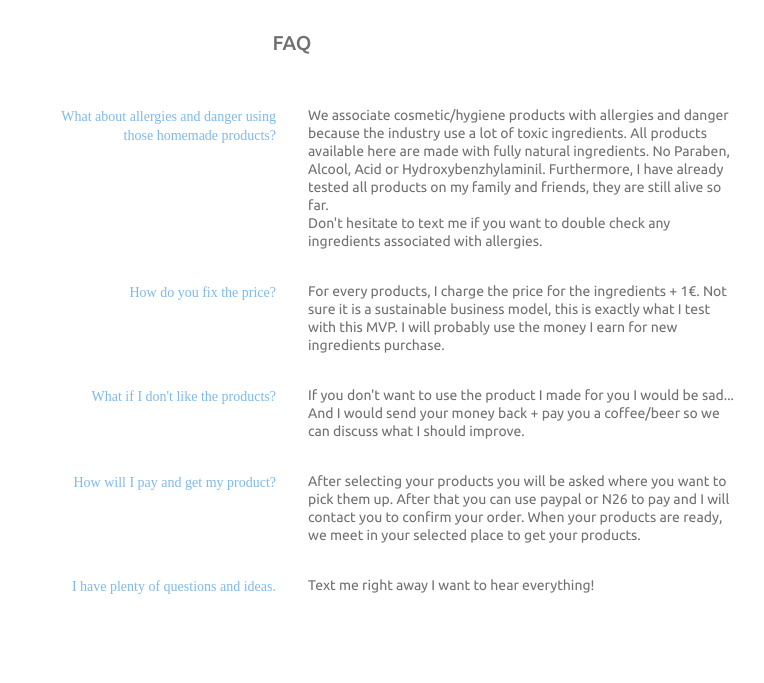
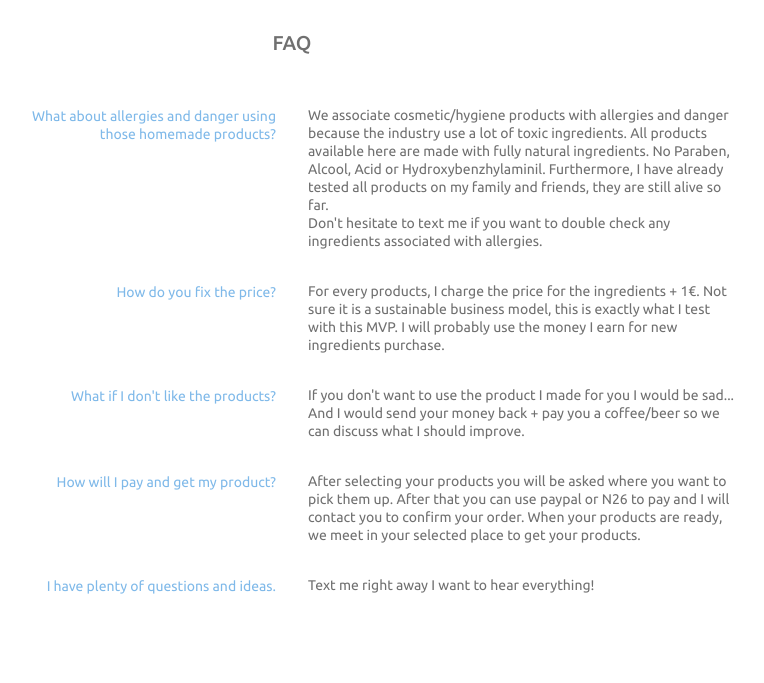
Before and after one commit to Sos-Adrien/Final-Project-SE, a Flask app: page / in a window 1280 px wide. Shown: the part 2225-2908 px from the top of the page, without its empty margins (348-1112 px from the left). Run offline with Flask 2, Linux system fonts and the light colour scheme; data that the repository does not hold is empty; some web fonts are replaced.

Commit message:
change FAQ text font

```diff
--- a/greenit_website/static/styles.css
+++ b/greenit_website/static/styles.css
@@ -187,7 +187,7 @@ h11 {
 h111 {
     font-size: 14px;
     color:#7fb9e9;
-    font-family: MyWebFontItalic;
+    font-family: MyWebFontRegular;
 }
 
 /*h12 is "Berlin" */
```
